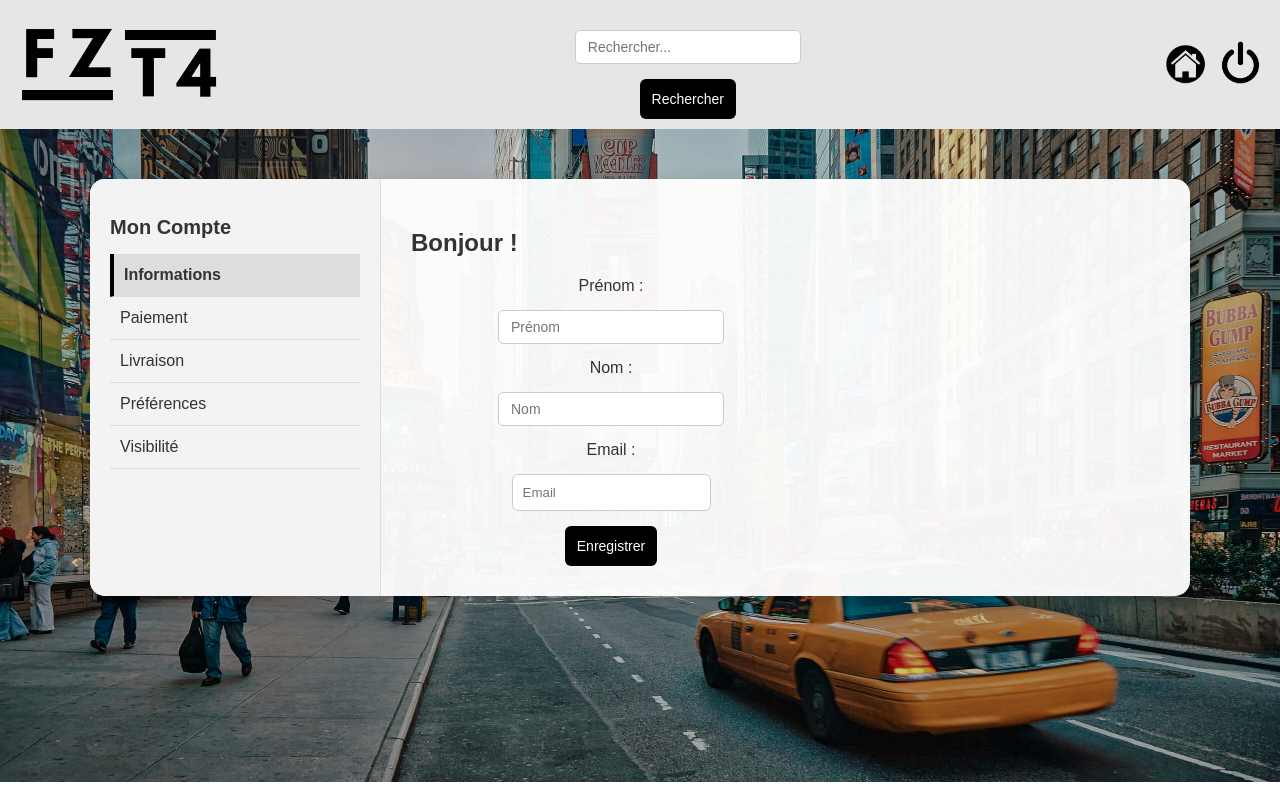
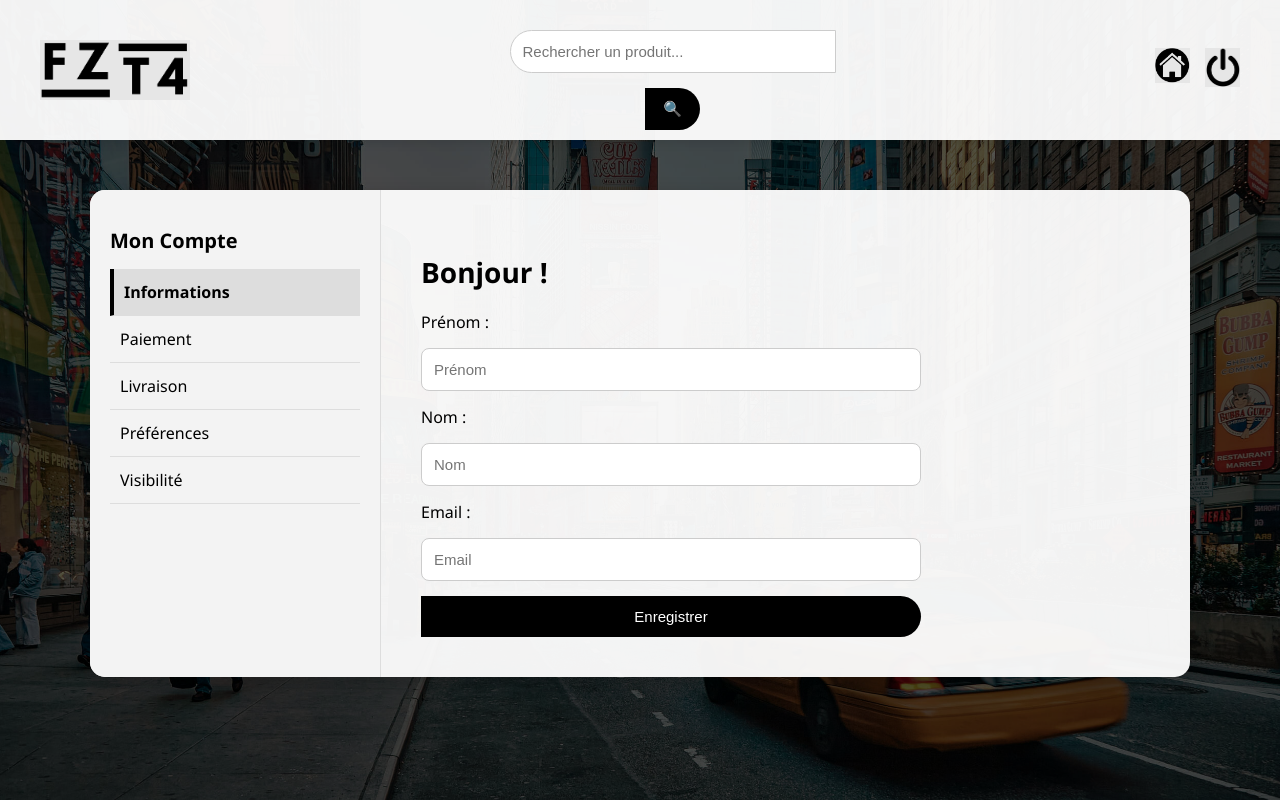
Before and after one commit to theodom974/projet-Ydays, a plain HTML site: page templates/profil.html in a window 1280 px wide. Drawn offline with Linux system fonts and the light colour scheme; no server answers.

Commit message:
profil et amelioration des pages

```diff
--- a/static/auth.css
+++ b/static/auth.css
@@ -1,12 +1,12 @@
 /* ---------- BASE ---------- */
 body {
-  font-family: Arial, sans-serif;
-  background-image: url(/image/fond.png);
-  background-repeat: no-repeat;
+  font-family: 'Segoe UI', Tahoma, Geneva, Verdana, sans-serif;
+  background: linear-gradient(rgba(0, 0, 0, 0.6), rgba(0, 0, 0, 0.6)), url('/image/fond.png') no-repeat center center fixed;
   background-size: cover;
-  text-align: center;
+  color: #fff;
   margin: 0;
   padding: 0;
+  text-align: center;
 }
 
 /* ---------- CONTAINER ---------- */
--- a/static/panier.css
+++ b/static/panier.css
@@ -1,13 +1,13 @@
 /* ---------- FOND & GLOBAL ---------- */
 body {
-   font-family: Arial, sans-serif;
-   background-image: url(/image/fond.png);
-   background-repeat: no-repeat;
-   background-size: cover;
-   margin: 0;
-   padding: 0;
-   color: #333;
- }
+  font-family: 'Segoe UI', Tahoma, Geneva, Verdana, sans-serif;
+  background: linear-gradient(rgba(0, 0, 0, 0.6), rgba(0, 0, 0, 0.6)), url('/image/fond.png') no-repeat center center fixed;
+  background-size: cover;
+  color: #fff;
+  margin: 0;
+  padding: 0;
+  text-align: center;
+}
 
  /* ---------- HEADER ---------- */
  header {
--- a/static/profil.css
+++ b/static/profil.css
@@ -1,62 +1,74 @@
-/* --------- BASE --------- */
+/* ----------- BASE & FOND ----------- */
 body {
-  font-family: Arial, sans-serif;
-  background-image: url(/image/fond.png);
-  background-repeat: no-repeat;
+  font-family: 'Segoe UI', Tahoma, Geneva, Verdana, sans-serif;
+  background: linear-gradient(rgba(0, 0, 0, 0.6), rgba(0, 0, 0, 0.6)), url('/image/fond.png') no-repeat center center fixed;
   background-size: cover;
+  color: #fff;
   margin: 0;
   padding: 0;
-  color: #333;
 }
 
-/* --------- HEADER --------- */
+/* ----------- HEADER ----------- */
 header {
-  background: #e6e6e6;
-  padding: 10px 20px;
+  background: rgba(255, 255, 255, 0.95);
+  padding: 10px 40px;
   display: flex;
   align-items: center;
   justify-content: space-between;
-  flex-wrap: wrap;
+  box-shadow: 0 2px 10px rgba(0, 0, 0, 0.1);
 }
 
-header img {
+/* Logo */
+.logo {
+  width: 150px;
   height: auto;
 }
 
-form {
+/* Recherche */
+.search-container {
+  flex: 1;
   display: flex;
+  justify-content: center;
   align-items: center;
-  gap: 10px;
 }
 
-input[type="text"] {
-  width: 200px;
-  padding: 8px 12px;
-  font-size: 14px;
+#search-input {
+  width: 300px;
+  padding: 12px;
   border: 1px solid #ccc;
-  border-radius: 5px;
+  border-radius: 25px 0 0 25px;
+  font-size: 15px;
 }
 
-button {
-  padding: 8px 16px;
-  font-size: 14px;
-  background-color: black;
+button[type="submit"] {
+  padding: 12px 20px;
+  border: none;
+  background: black;
   color: white;
-  border: none;
-  border-radius: 5px;
+  font-size: 15px;
+  border-radius: 0 25px 25px 0;
   cursor: pointer;
-  transition: background 0.3s ease;
+  transition: background 0.3s;
 }
 
-button:hover {
-  background-color: grey;
+button[type="submit"]:hover {
+  background: #333;
 }
 
-nav a {
-  margin-left: 10px;
+/* Icônes du profil et panier */
+.onglets {
+  display: flex;
+  gap: 15px;
+}
+.onglets img {
+  width: 35px;
+  transition: transform 0.3s ease;
+}
+.onglets img:hover {
+  transform: scale(1.1);
 }
 
-/* --------- STRUCTURE PRINCIPALE --------- */
+/* ----------- PROFIL PAGE ----------- */
 .profil-page {
   display: flex;
   max-width: 1100px;
@@ -67,7 +79,6 @@ nav a {
   overflow: hidden;
 }
 
-/* --------- MENU DE GAUCHE --------- */
 .profil-menu {
   width: 250px;
   background: #f3f3f3;
@@ -79,6 +90,7 @@ nav a {
 .profil-menu h2 {
   font-size: 20px;
   margin-bottom: 15px;
+  color: #000;
 }
 
 .profil-menu ul {
@@ -92,6 +104,7 @@ nav a {
   border-bottom: 1px solid #ddd;
   cursor: pointer;
   transition: background-color 0.2s ease;
+  color: #000;
 }
 
 .profil-menu li:hover {
@@ -104,50 +117,47 @@ nav a {
   border-left: 4px solid black;
 }
 
-/* --------- CONTENU DE DROITE --------- */
+/* ----------- PROFIL CONTENT ----------- */
 .profil-content {
   flex: 1;
-  padding: 30px;
+  padding: 40px;
   text-align: left;
+  color: #000;
 }
 
 .profil-content h1 {
-  font-size: 24px;
-  margin-bottom: 15px;
+  font-size: 28px;
+  margin-bottom: 20px;
 }
 
-.profil-content p {
-  font-size: 16px;
-  line-height: 1.6;
-}
-
-/* --------- FORMULAIRES --------- */
 form {
   display: flex;
   flex-direction: column;
   gap: 15px;
+  max-width: 500px;
   margin-top: 20px;
-  max-width: 400px;
 }
 
 form input,
 form select {
-  padding: 10px;
-  border-radius: 6px;
+  padding: 12px;
+  font-size: 15px;
+  border-radius: 8px;
   border: 1px solid #ccc;
 }
 
 form button {
   background-color: black;
   color: white;
-  padding: 12px;
-  border-radius: 6px;
+  padding: 14px;
+  border-radius: 8px;
   cursor: pointer;
   border: none;
+  transition: background 0.3s;
 }
 
 form button:hover {
-  background-color: grey;
+  background-color: #333;
 }
 
 .tab {
@@ -158,58 +168,71 @@ form button:hover {
   display: block;
 }
 
-/* -------- PAIEMENT STYLE PREMIUM -------- */
-#paiement h1 {
-  font-size: 22px;
-  margin-bottom: 20px;
-}
-
-.form-paiement-container {
-  display: flex;
-  flex-direction: column;
-  gap: 15px;
-  max-width: 600px;
-  margin: auto;
-}
-
-.form-paiement-top {
+/* ----------- PAIEMENT FORMULAIRE ----------- */
+.paiement-ligne {
   display: flex;
   gap: 10px;
 }
 
-.form-paiement-top input {
+.paiement-ligne input {
   flex: 1;
-  padding: 10px;
-  font-size: 14px;
-  border: 1px solid #ccc;
-  border-radius: 6px;
 }
 
-.form-paiement-checkbox {
+.paiement-options {
+  display: flex;
+  align-items: center;
+  gap: 10px;
+  font-size: 14px;
+  color: #000;
+}
+
+.paiement-options label {
   display: flex;
   align-items: center;
   gap: 8px;
-  font-size: 14px;
 }
 
-.form-paiement-extra {
-  display: flex;
-  justify-content: space-between;
-  align-items: center;
-  font-size: 13px;
+/* ----------- TRANSITIONS ----------- */
+.fade-in-element {
+  opacity: 0;
+  transition: opacity 0.5s ease-in-out;
 }
 
-.form-paiement-extra a {
-  color: black;
-  text-decoration: underline;
+.fade-in-element.visible {
+  opacity: 1;
+}
+.search-bar {
+  display: flex;
+  align-items: center;
 }
 
-.form-paiement-extra a:hover {
-  color: grey;
+.search-bar input {
+  width: 300px;
+  padding: 12px 16px;
+  border: 1px solid #ccc;
+  border-radius: 25px 0 0 25px;
+  font-size: 15px;
+  outline: none;
 }
 
-.form-paiement-container button {
-  width: fit-content;
-  align-self: center;
-  margin-top: 10px;
+.search-bar button {
+  background: black;
+  border: none;
+  padding: 12px 18px;
+  border-radius: 0 25px 25px 0;
+  cursor: pointer;
+  transition: background 0.3s;
+  display: flex;
+  align-items: center;
+  justify-content: center;
 }
+
+.search-bar button:hover {
+  background: #333;
+}
+
+.search-bar button img {
+  width: 18px;
+  height: 18px;
+  filter: invert(1); /* rend l'icône blanche */
+}
--- a/static/style.css
+++ b/static/style.css
@@ -1,80 +1,92 @@
 /* Effet de fondu */
 .fade-in-element {
    opacity: 0;
-   transition: opacity 5s ease-in-out;
+   transition: opacity 0.5s ease-in-out;
 }
-
 .fade-in-element.visible {
    opacity: 1;
 }
 
 /* Style général */
 body {
-   font-family: Arial, sans-serif;
-   background-image: url(/image/fond.png);
-   background-repeat: no-repeat;
+   font-family: 'Segoe UI', Tahoma, Geneva, Verdana, sans-serif;
+   background: linear-gradient(rgba(0, 0, 0, 0.6), rgba(0, 0, 0, 0.6)), url('/image/fond.png') no-repeat center center fixed;
    background-size: cover;
-   text-align: center;
+   color: #fff;
    margin: 0;
    padding: 0;
+   text-align: center;
 }
+
 
 /* En-tête */
 header {
-   background: #e6e6e6;
-   padding: 10px 0;
+   background: rgba(255, 255, 255, 0.95);
+   padding: 10px 40px;
    display: flex;
    align-items: center;
    justify-content: space-between;
+   box-shadow: 0 2px 10px rgba(0, 0, 0, 0.1);
+}
+
+/* Logo */
+.logo {
+   width: 150px;
+   height: auto;
 }
 
 /* Recherche */
 .search-container {
+   flex: 1;
    display: flex;
+   justify-content: center;
    align-items: center;
-   margin-left: 10px;
 }
 
-input[type="text"] {
-   width: 200px;
-   padding: 10px;
-   font-size: 16px;
+#search-input {
+   width: 300px;
+   padding: 12px;
    border: 1px solid #ccc;
-   border-radius: 5px;
+   border-radius: 25px 0 0 25px;
+   font-size: 15px;
 }
 
-button {
-   padding: 10px 20px;
-   font-size: 16px;
-   background-color: black;
+button[type="submit"] {
+   padding: 12px 20px;
+   border: none;
+   background: black;
    color: white;
-   border: none;
-   border-radius: 5px;
+   font-size: 15px;
+   border-radius: 0 25px 25px 0;
    cursor: pointer;
+   transition: background 0.3s;
 }
 
-button:hover {
-   background-color: grey;
+button[type="submit"]:hover {
+   background: #333;
 }
 
 /* Icônes du profil et panier */
 .onglets {
    display: flex;
    gap: 15px;
-   margin-right: 20px;
+}
+.onglets img {
+   width: 35px;
+   transition: transform 0.3s ease;
+}
+.onglets img:hover {
+   transform: scale(1.1);
 }
 
-.onglets img {
-   width: 40px;
-   height: auto;
-}
 /* Section des produits */
 .products {
-   display: grid;
-   grid-template-columns: repeat(auto-fill, minmax(300px, 1fr)); /* Grille responsive */
-   gap: 30px;
-   padding: 30px;
-   justify-items: center;
+   display: flex;
+   flex-wrap: wrap;
+   justify-content: center;
+   align-items: flex-start;
+   gap: 40px;
+   padding: 40px 20px;
 }
 
 /* Carte produit */
@@ -86,7 +98,8 @@ button:hover {
    transition: transform 0.3s ease-in-out, box-shadow 0.3s ease;
    text-align: center;
    position: relative;
-   max-width: 300px; /* Limite la taille des produits */
+   max-width: 300px;
+   color: black;
 }
 
 /* Effet de survol */
@@ -98,8 +111,8 @@ button:hover {
 /* Image du produit */
 .product img {
    width: 100%;
-   height: 300px;  /* Fixe la hauteur de l'image */
-   object-fit: cover; /* Garde la proportion de l'image */
+   height: 300px;
+   object-fit: cover;
    transition: opacity 0.3s ease;
    border-radius: 12px;
 }
@@ -115,7 +128,7 @@ button:hover {
 
 .product .price {
    font-size: 18px;
-   color: #e60000;
+   color: #000000;
    font-weight: bold;
    margin-bottom: 20px;
 }
@@ -142,12 +155,10 @@ button:hover {
    transform: scale(1.1);
 }
 
-/* Effet fade-in */
-.fade-in-element {
-   opacity: 0;
-   transition: opacity 0.5s ease-in-out;
+/* Hero titre produits */
+.hero h1 {
+   font-size: 40px;
+   margin: 40px 0 20px;
+   text-align: center;
+   color: #fff;
 }
-
-.fade-in-element.visible {
-   opacity: 1;
-}
--- a/templates/profil.html
+++ b/templates/profil.html
@@ -7,18 +7,21 @@
   <link rel="icon" type="image/x-icon" href="/image/icon.png" />
 </head>
 <body>
+  <header>
+    <img src="/image/logo.png" class="logo" alt="Logo" />
 
-<header>
-  <img src="/image/logo.png" width="200" />
-  <form action="/search" method="GET">
-    <input type="text" placeholder="Rechercher..." name="query" />
-    <button type="submit">Rechercher</button>
-  </form>
-  <nav>
-    <a href="/"><img src="/image/home.png" width="40" title="Accueil" /></a>
-    <a href="/logout"><img src="/image/loung.png" width="40" title="Déconnexion" /></a>
-  </nav>
-</header>
+    <div class="search-container">
+      <form action="/search" method="GET" class="search-bar">
+        <input id="search-input" type="text" placeholder="Rechercher un produit..." name="query" />
+          <button type="submit">🔍</button>
+        </button>
+      </form>
+    </div>
+    <div class="onglets">
+      <a href="/"><img src="/image/home.png" title="Accueil" /></a>
+      <a href="/logout"><img src="/image/loung.png" title="Déconnexion" /></a>
+    </div>
+  </header>
 
 <main class="profil-page">
   <aside class="profil-menu">
```
Also changed, not shown: templates/index.html (+15 -11 lines), templates/produit.html (+19 -52 lines), image/article/addidas.png (added), 1 other file.
